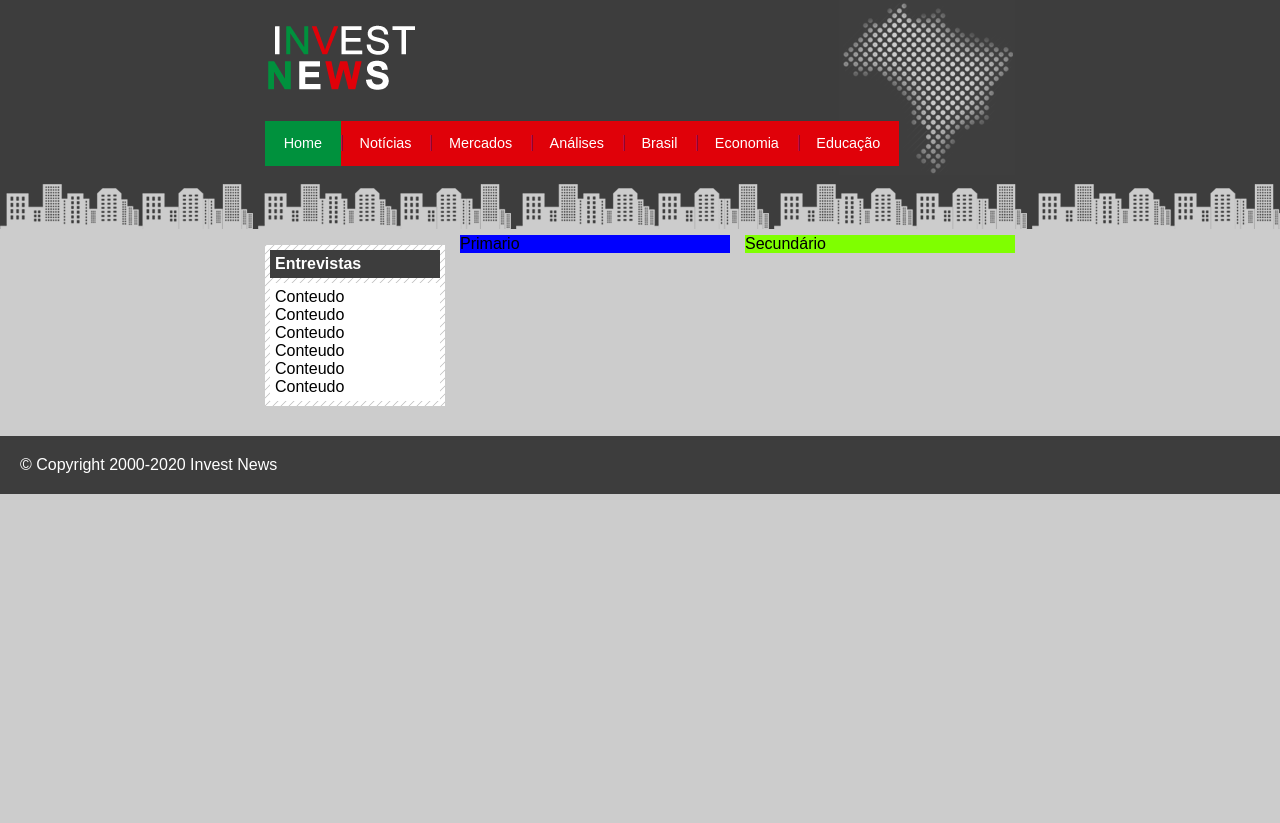
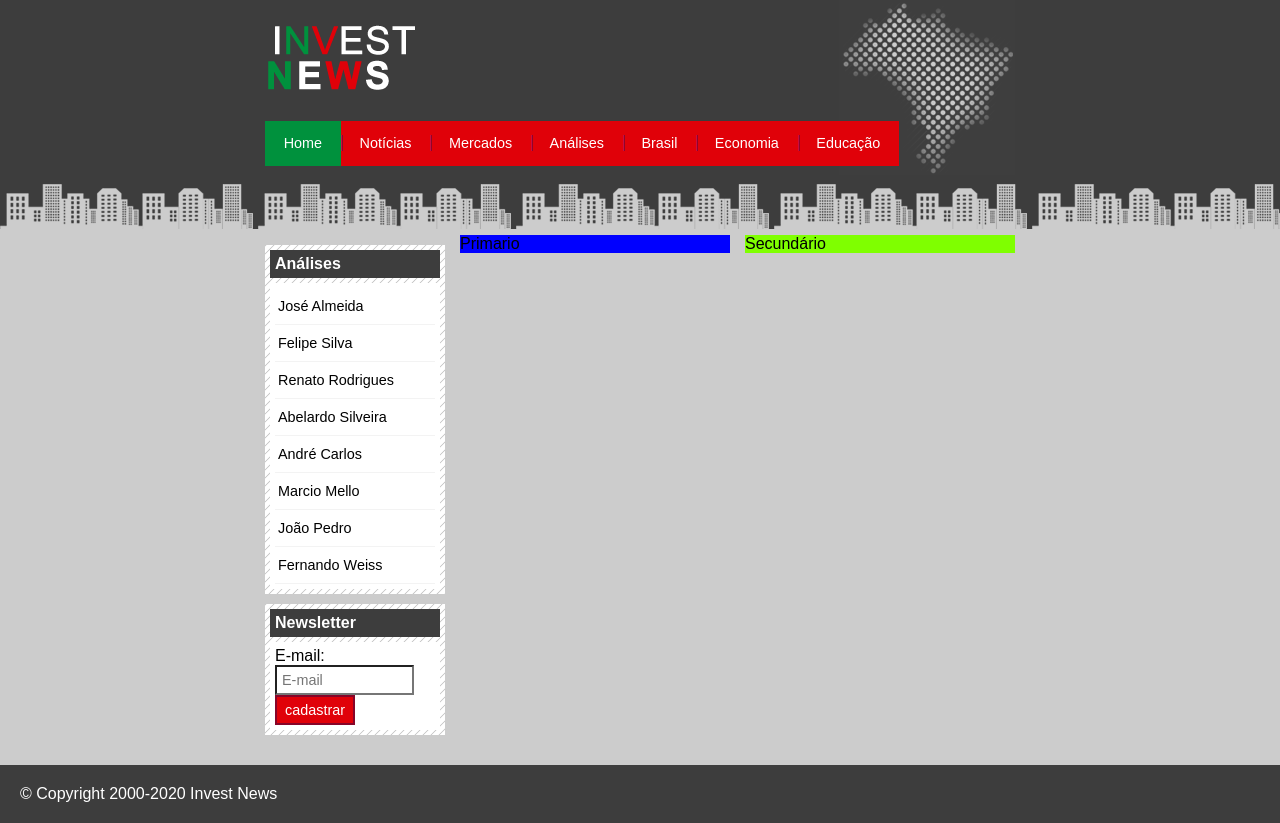
Before and after one commit to thiagobalonyi/invest-news, a plain HTML site: page index.html in a window 1280 px wide. Before the commit the page ends 800 px from the top, so only its background shows below. Drawn offline with Linux system fonts and the light colour scheme.

Commit message:
finalização menu lateral

```diff
--- a/css/estilo.css
+++ b/css/estilo.css
@@ -139,6 +139,45 @@ h2 {
     margin-top: 5px;
 }
 
+/* Formetar menus laterais */
+
+#lateral ul a {
+    font-size: 0.9em;
+    padding: 3px;
+    display: block;
+    line-height: 30px;
+    color: #000;
+    text-decoration: none;
+    border-bottom: 1px solid #f3f3f3;
+}
+
+#lateral ul a:hover {
+    background: #f9f9f9 url(../imagens/marcador.png) no-repeat left center;
+    padding-left: 20px;
+    color: #a1a1a1;
+}
+
+/* Formatar formulários */
+
+label {
+    display: block;
+    cursor: pointer;
+}
+
+input {
+    padding: 5px;
+    width: 125px;
+    font-size: 0.9em;
+    background-color: #fff;
+}
+
+input.submit {
+    width: 80px;
+    color: #fff;
+    background-color: #e00109;
+    border: 2px solid #870529;
+}
+
 /* Roda pé */
 
 #container-rodape {
--- a/index.html
+++ b/index.html
@@ -54,21 +54,46 @@
                     <div id="lateral">
 
                         <div class="caixa">
-                            <h2>Entrevistas</h2>
+                            <h2>Análises</h2>
                             <div class="caixa-conteudo">
 
-                                <div>Conteudo</div>
-                                <div>Conteudo</div>
-                                <div>Conteudo</div>
-                                <div>Conteudo</div>
-                                <div>Conteudo</div>
-                                <div>Conteudo</div>
+                                <ul>
+                                    <li><a href="José Almeida">José Almeida</a></li>
+                                    <li><a href="Felipe Silva">Felipe Silva</a></li>
+                                    <li><a href="Renato Rodrigues">Renato Rodrigues</a></li>
+                                    <li><a href="Abelardo Silveira">Abelardo Silveira</a></li>
+                                    <li><a href="André Carlos">André Carlos</a></li>
+                                    <li><a href="Marcio Mello">Marcio Mello</a></li>
+                                    <li><a href="João Pedro">João Pedro</a></li>
+                                    <li><a href="Fernando Weiss">Fernando Weiss</a></li>
+                                </ul>
 
                             </div>
 
                         </div>
 
-                    </div> <!--Final Lateral-->
+                        <div class="caixa">
+                            <h2>Newsletter</h2>
+                            <div class="caixa-conteudo">
+
+                                <form>
+                                    <div>
+                                        <label>E-mail:</label>
+                                        <input type="text" name="email" id="email" placeholder="E-mail">
+                                    </div>
+
+                                    <div>
+                                        <input class="submit" type="submit" value="cadastrar">
+                                    </div>
+                                </form>
+
+                            </div>
+
+                        </div>
+
+                    </div>
+
+                    <!--Final Lateral-->
 
                 </div> <!--Final conteudo-->
 
```
